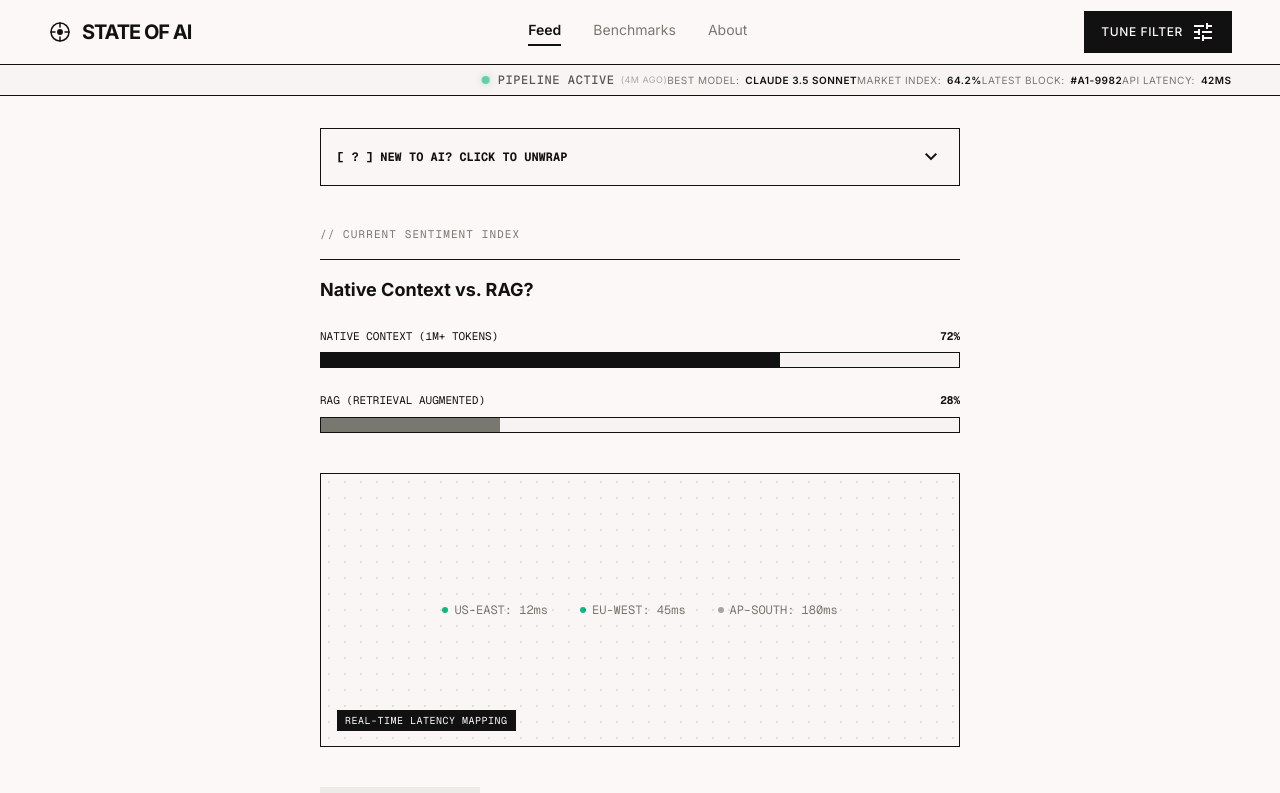
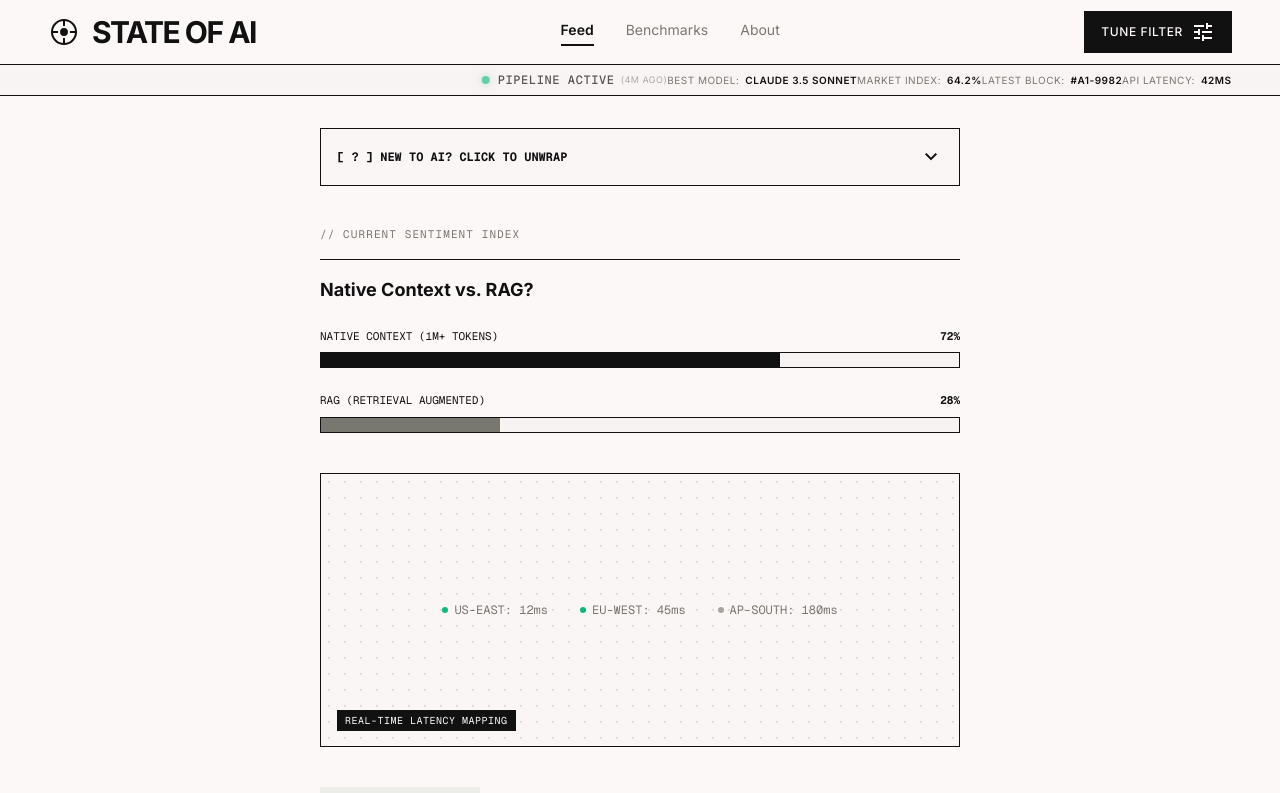
Before and after one commit to IdanKrupnik/state-of-ai, a Next.js app: page / in a window 1280 px wide. Shown: the top 793 px of the page. Built offline with nearby package versions, Linux system fonts and the light colour scheme; no server answers; the database is empty.

Commit message:
style(navbar): increase logo text and SVG size, restrict rotation hover trigger to icon

```diff
--- a/src/components/TopNavBar/TopNavBar.tsx
+++ b/src/components/TopNavBar/TopNavBar.tsx
@@ -9,9 +9,9 @@ export const TopNavBar: React.FC<TopNavBarProps> = ({ onTuneClick }) => {
   return (
     <header className="fixed top-0 w-full z-50 bg-brand-offwhite border-b border-outline-variant">
       <div className="w-full flex justify-between items-center h-16 px-6 md:px-12">
-        <div className="flex items-center gap-2.5 group cursor-pointer">
+        <div className="flex items-center gap-3">
           <svg
-            className="w-6 h-6 text-brand-black transition-transform duration-700 ease-in-out group-hover:rotate-[180deg] shrink-0"
+            className="w-8 h-8 text-brand-black transition-transform duration-700 ease-in-out hover:rotate-[180deg] cursor-pointer shrink-0"
             viewBox="0 0 24 24"
             fill="none"
             stroke="currentColor"
@@ -28,7 +28,7 @@ export const TopNavBar: React.FC<TopNavBarProps> = ({ onTuneClick }) => {
             <line x1="17" y1="12" x2="21" y2="12" />
             <circle cx="12" cy="12" r="2.2" fill="currentColor" />
           </svg>
-          <div className="text-xl font-bold tracking-tighter text-brand-black">
+          <div className="text-2xl md:text-3xl font-extrabold tracking-tighter text-brand-black">
             STATE OF AI
           </div>
         </div>
```
